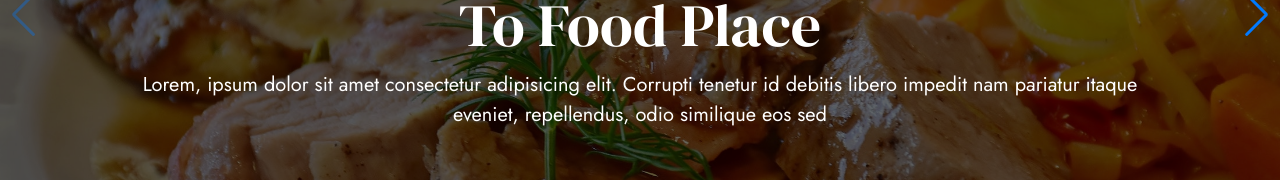
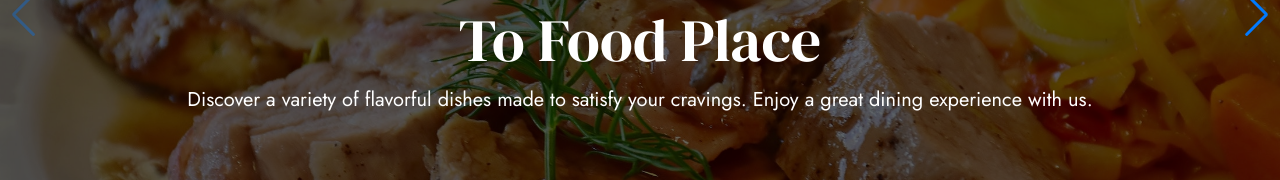
Before and after one commit to sarahasona/Resturant, a React (Vite) app: page / in a window 1280 px wide. Shown: the part 328-508 px from the top of the page. Built offline with nearby package versions, Linux system fonts and the light colour scheme; no server answers.

Commit message:
update hero

```diff
--- a/src/components/Hero.jsx
+++ b/src/components/Hero.jsx
@@ -12,25 +12,19 @@ function Hero() {
     {
       subtitle: "Welcome",
       title: "To Food Place",
-      description: `Lorem, ipsum dolor sit amet consectetur adipisicing elit. Corrupti
-              tenetur id debitis libero impedit nam pariatur itaque eveniet,
-              repellendus, odio similique eos sed`,
+      description: `Discover a variety of flavorful dishes made to satisfy your cravings. Enjoy a great dining experience with us.`,
       img: "Hero/img1.jpeg",
     },
     {
       subtitle: "The Elegent",
       title: "Resturant",
-      description: `Lorem, ipsum dolor sit amet consectetur adipisicing elit. Corrupti
-              tenetur id debitis libero impedit nam pariatur itaque eveniet,
-              repellendus, odio similique eos sed`,
+      description: `Experience fine dining with a sophisticated atmosphere and exquisite meals crafted to perfection.`,
       img: "Hero/img2.jpeg",
     },
     {
       subtitle: "Delicious",
       title: "Spicy Masalas",
-      description: `Lorem, ipsum dolor sit amet consectetur adipisicing elit. Corrupti
-              tenetur id debitis libero impedit nam pariatur itaque eveniet,
-              repellendus, odio similique eos sed`,
+      description: `Indulge in the rich and aromatic flavors of our authentic spicy dishes, made with the finest ingredients.`,
       img: "Hero/img3.jpeg",
     },
   ];
```
